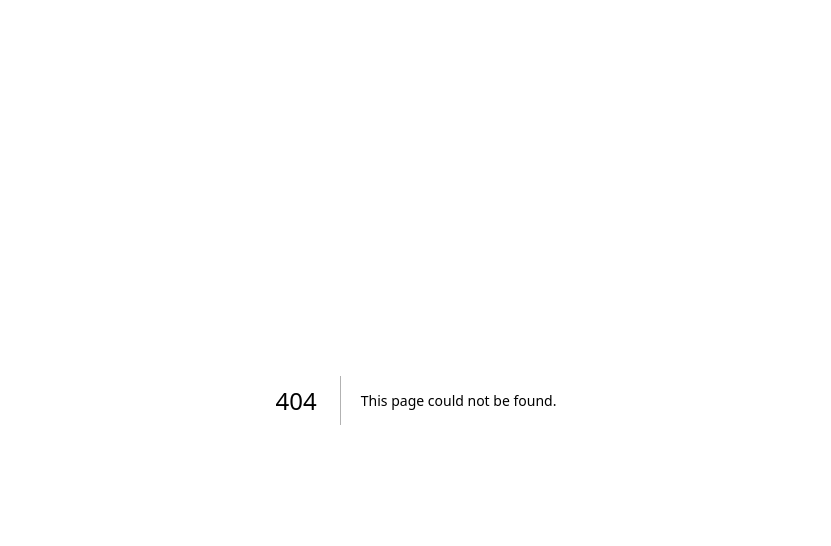
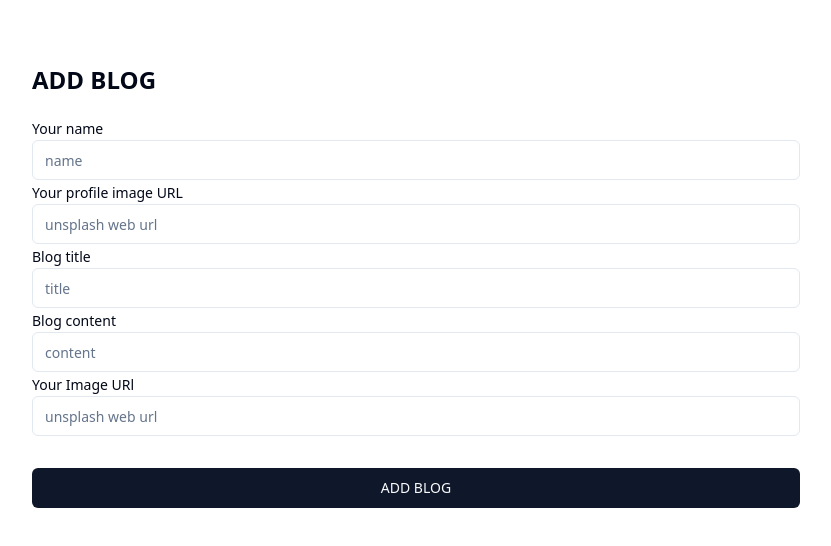
Before and after one commit to noushadzaman/blog, a Next.js app: page /addblog in a window 1280 px wide. Before the commit this address had no page. Shown: the top 546 px of the page, without its empty margins (224-1055 px from the left). Built offline with nearby package versions, Linux system fonts and the light colour scheme.

Commit message:
addblog page

```diff
--- a/package.json
+++ b/package.json
@@ -11,6 +11,7 @@
   "dependencies": {
     "@radix-ui/react-checkbox": "^1.1.3",
     "@radix-ui/react-dialog": "^1.1.5",
+    "@radix-ui/react-label": "^2.1.1",
     "@radix-ui/react-slot": "^1.1.1",
     "class-variance-authority": "^0.7.1",
     "clsx": "^2.1.1",
@@ -18,6 +19,7 @@
     "next": "15.1.6",
     "react": "^19.0.0",
     "react-dom": "^19.0.0",
+    "react-hook-form": "^7.54.2",
     "tailwind-merge": "^3.0.1",
     "tailwindcss-animate": "^1.0.7"
   },
--- /dev/null
+++ b/src/app/addblog/page.tsx
@@ -0,0 +1,77 @@
+"use client";
+
+import { Button } from "@/components/ui/button";
+import { Input } from "@/components/ui/input";
+import { Label } from "@/components/ui/label";
+import { useForm, SubmitHandler } from "react-hook-form";
+
+type Inputs = {
+  id: string;
+  author: string;
+  authorImg: string;
+  date: string;
+  title: string;
+  content: string;
+  imgUrl: string;
+};
+
+const AddBlogPage = () => {
+  const {
+    register,
+    handleSubmit,
+  } = useForm<Inputs>();
+
+  const onSubmit: SubmitHandler<Inputs> = (data) => {
+    console.log(data);
+  };
+
+  return (
+    <div className="max-w-3xl mx-auto pt-16 space-y-5">
+      <p className="text-2xl font-semibold">ADD BLOG</p>
+
+      <form onSubmit={handleSubmit(onSubmit)}>
+        <div>
+          <Label htmlFor="author">Your name</Label>
+          <Input
+            placeholder="name"
+            {...register("author", { required: true })}
+          />
+        </div>
+        <div>
+          <Label htmlFor="authorImg">Your profile image URL</Label>
+          <Input
+            placeholder="unsplash web url"
+            {...register("authorImg", { required: true })}
+          />
+        </div>
+        <div>
+          <Label htmlFor="title">Blog title</Label>
+          <Input
+            placeholder="title"
+            {...register("title", { required: true })}
+          />
+        </div>
+        <div>
+          <Label htmlFor="content">Blog content</Label>
+          <Input
+            placeholder="content"
+            {...register("content", { required: true })}
+          />
+        </div>
+        <div>
+          <Label htmlFor="imgUrl">Your Image URl</Label>
+          <Input
+            placeholder="unsplash web url"
+            {...register("imgUrl", { required: true })}
+          />
+        </div>
+
+        <Button type="submit" className="w-full mt-8">
+          ADD BLOG
+        </Button>
+      </form>
+    </div>
+  );
+};
+
+export default AddBlogPage;
--- /dev/null
+++ b/src/components/ui/label.tsx
@@ -0,0 +1,26 @@
+"use client"
+
+import * as React from "react"
+import * as LabelPrimitive from "@radix-ui/react-label"
+import { cva, type VariantProps } from "class-variance-authority"
+
+import { cn } from "@/lib/utils"
+
+const labelVariants = cva(
+  "text-sm font-medium leading-none peer-disabled:cursor-not-allowed peer-disabled:opacity-70"
+)
+
+const Label = React.forwardRef<
+  React.ElementRef<typeof LabelPrimitive.Root>,
+  React.ComponentPropsWithoutRef<typeof LabelPrimitive.Root> &
+    VariantProps<typeof labelVariants>
+>(({ className, ...props }, ref) => (
+  <LabelPrimitive.Root
+    ref={ref}
+    className={cn(labelVariants(), className)}
+    {...props}
+  />
+))
+Label.displayName = LabelPrimitive.Root.displayName
+
+export { Label }
```
Also changed, not shown: 1 other file (tests, documents, lock files or other folders).
